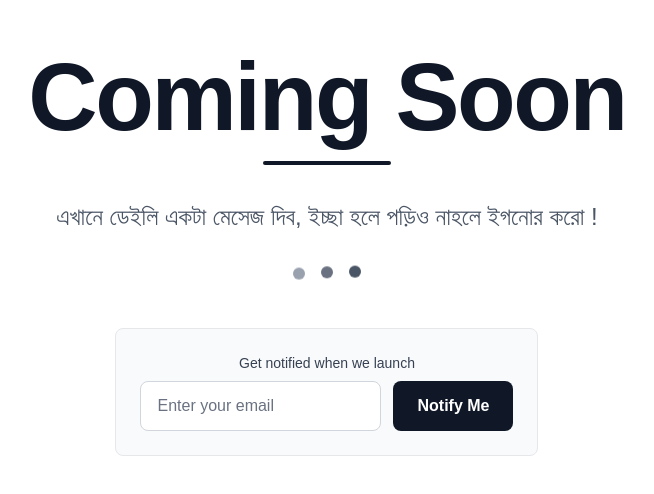
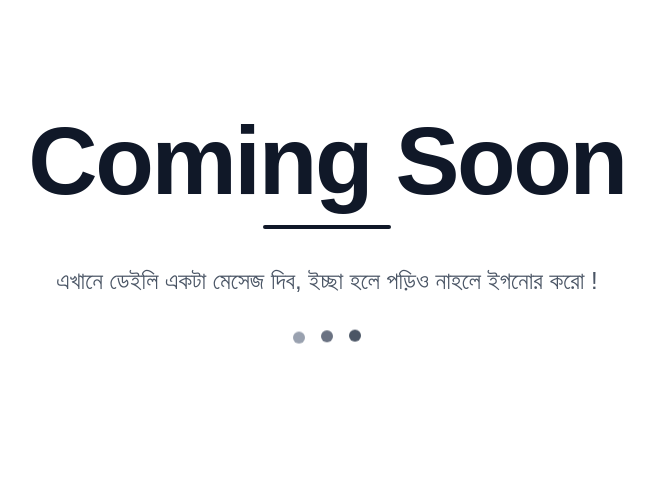
Before and after one commit to rahman-sohan/Penguine, a Next.js app: page / in a window 1280 px wide. Shown: the part 148-642 px from the top of the page, without its empty margins (313-967 px from the left). Built offline with nearby package versions, Linux system fonts and the light colour scheme.

Commit message:
feat: remove email notification section from coming soon page

```diff
--- a/src/app/page.tsx
+++ b/src/app/page.tsx
@@ -24,22 +24,6 @@ export default function Home() {
             style={{ animationDelay: "0.2s" }}
           ></div>
         </div>
-
-        <div className="inline-block bg-gray-50 rounded-lg p-6 border border-gray-200">
-          <p className="text-gray-700 text-sm mb-2">
-            Get notified when we launch
-          </p>
-          <div className="flex flex-col sm:flex-row gap-3 max-w-md mx-auto">
-            <input
-              type="email"
-              placeholder="Enter your email"
-              className="flex-1 px-4 py-3 rounded-lg bg-white border border-gray-300 text-gray-900 placeholder-gray-500 focus:outline-none focus:ring-2 focus:ring-gray-500 focus:border-transparent"
-            />
-            <button className="px-6 py-3 bg-gray-900 text-white rounded-lg font-semibold hover:bg-gray-800 transition-all duration-200">
-              Notify Me
-            </button>
-          </div>
-        </div>
       </div>
     </div>
   );
```
